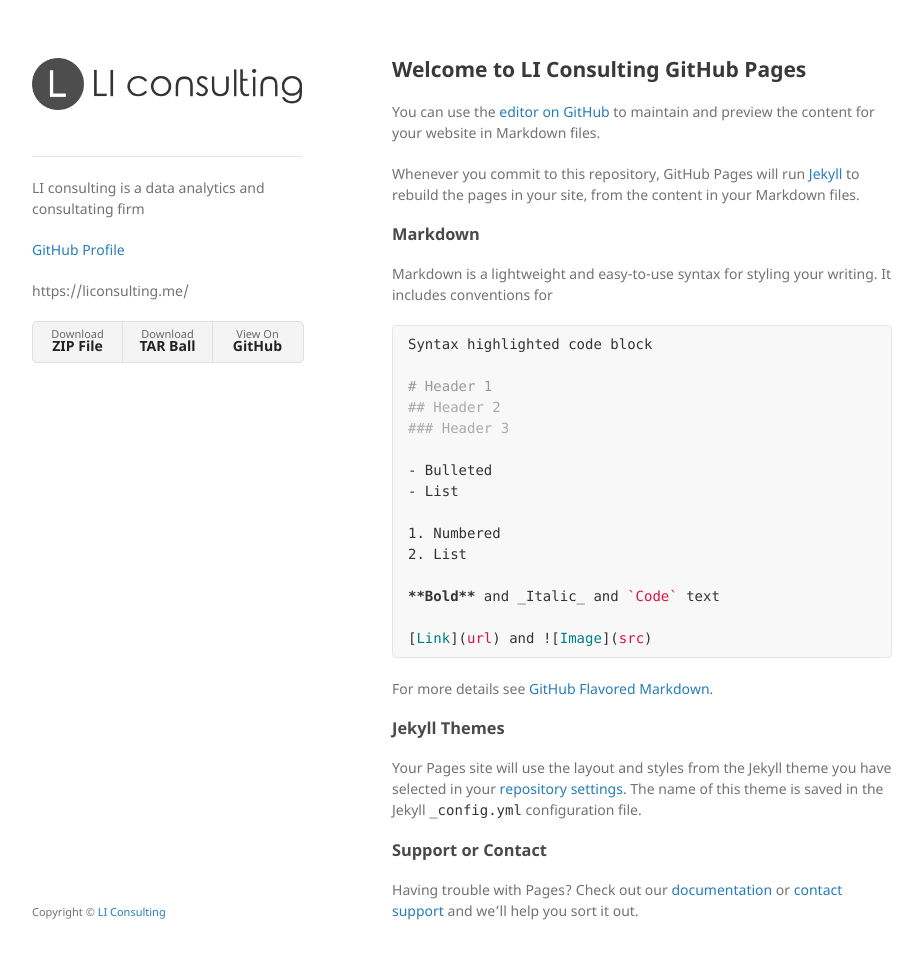
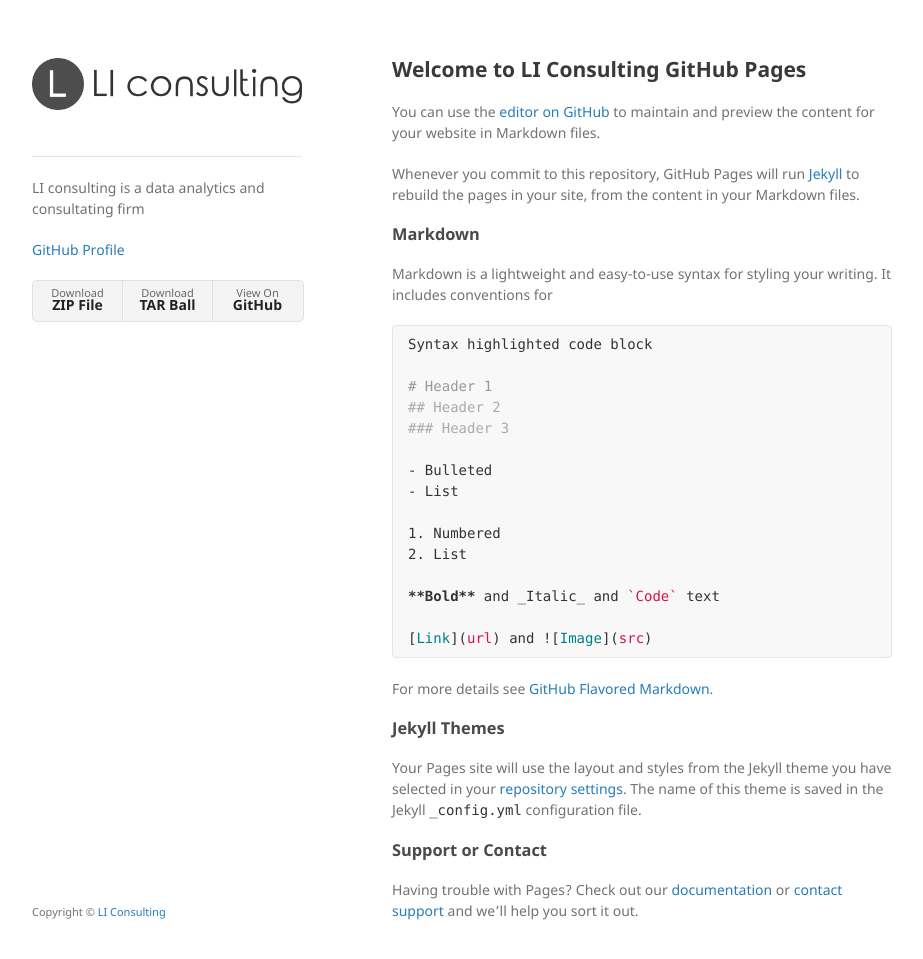
Before and after one commit to liconsulting/liconsulting.github.io, a Jekyll site: the page built from README.md, in a window 1280 px wide and 991 px high. Shown: the top 959 px of the window, without its empty margins (178-1101 px from the left). Built offline with Jekyll 4.4.1, drawn with Linux system fonts in a browser that asks for light colours; our own code applies the rules of GitHub Pages for plain Markdown files.

Commit message:
Update default.html

```diff
--- a/_layouts/default.html
+++ b/_layouts/default.html
@@ -33,8 +33,6 @@
         {% if site.github.is_user_page %}
         <p class="view"><a href="{{ site.github.owner_url }}">GitHub Profile</a></p>
         {% endif %}
-
-        <p>{{ site.url }}</p>
 
         {% if site.show_downloads %}
         <ul class="downloads">
```
